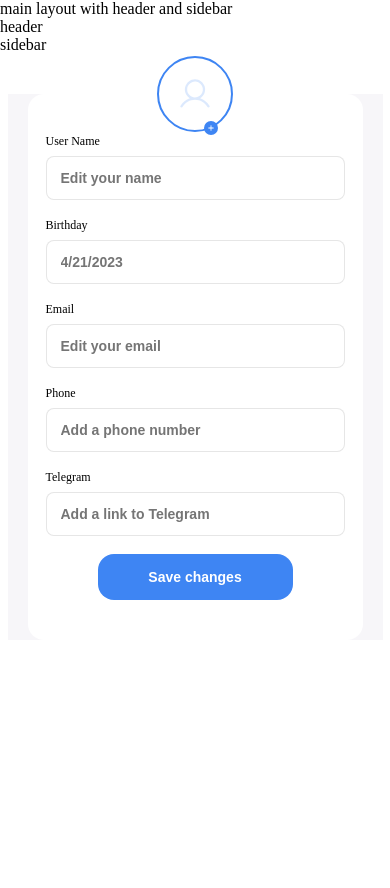
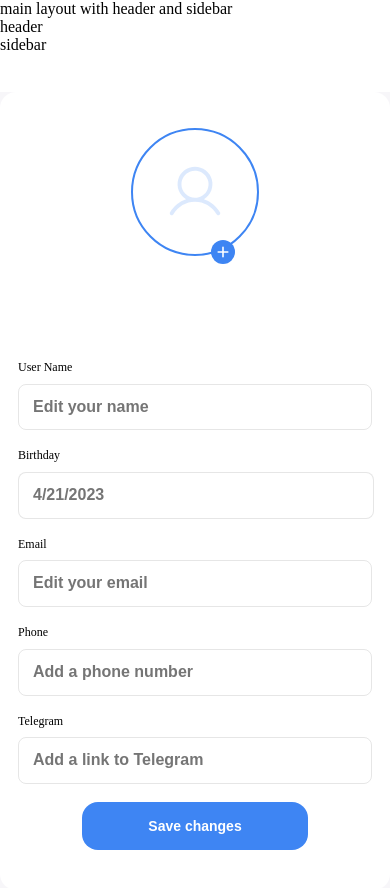
Before and after one commit to GoitStudentsWorks/react_node_fs_59_Ali-sia, a React (Create React App) app: page /goose-track-team-4/account in a window 390 px wide. Shown: the top 888 px of the page. Before the commit the page ends 844 px from the top, so only its background shows below. Built offline with nearby package versions, Linux system fonts and the light colour scheme.

Commit message:
Responsive layout, again.

```diff
--- a/package.json
+++ b/package.json
@@ -13,6 +13,7 @@
     "formik": "^2.2.9",
     "modern-normalize": "^1.1.0",
     "react": "^18.1.0",
+    "react-datepicker": "^4.11.0",
     "react-dom": "^18.1.0",
     "react-hot-toast": "^2.4.0",
     "react-icons": "^4.8.0",
--- a/src/components/UserForm/UserForm.jsx
+++ b/src/components/UserForm/UserForm.jsx
@@ -1,98 +1,115 @@
-import { useState } from 'react';
-import {
-  Form,
-  Photo,
-  Plug,
-  PhotoSelection,
-  LabelPhotoSelection,
-  SelectionIcon,
-  Label,
-  LabelName,
-  Input,
-  Button,
-} from './UserForm.styled';
+import { useFormik } from 'formik';
+
+import { StyledForm, Photo, Plug, PhotoSelection, LabelPhotoSelection, SelectionIcon, Wrapper, Label, LabelName, Input, StyledDatePicker, Button } from "./UserForm.styled";
+import "react-datepicker/dist/react-datepicker.css";
 
 export const UserForm = () => {
-  const [name, setName] = useState('');
-  const [birthday, setBirthday] = useState('');
-  const [email, setEmail] = useState('');
-  const [phone, setPhone] = useState('');
-  const [telegram, setTelegram] = useState('');
-  const [photo, setPhoto] = useState('');
+  const formik = useFormik({
+      initialValues: {
+      name: '',
+      birthday: null,
+      email: '',
+      phone: '',
+      telegram: '',
+      photo: '',
+      },
+      onSubmit: values => {
+      alert(JSON.stringify(values, null, 2));
+      },
+  });
 
-  const userPhoto = photo ? <Photo src={photo} alt="User's photo" /> : <Plug />;
+  const userPhoto = formik.values.photo ? <Photo src={formik.values.photo} alt="User's photo" /> : <Plug />;
 
   const handleImageUpload = e => {
       const file = e.target.files[0];
       const reader = new FileReader();
 
       reader.onloadend = () => {
-      setPhoto(reader.result);
+          formik.setFieldValue("photo", reader.result);
       };
 
       reader.readAsDataURL(file);
-  };
+  }
 
   return (
-    <Form autocomplete="off" enctype="multipart/form-data">
+    <StyledForm autocomplete="off" enctype="multipart/form-data" onSubmit={formik.handleSubmit}>
       {userPhoto}
       <LabelPhotoSelection>
-        <SelectionIcon size={8} />
-        <PhotoSelection type="file" name="photo" onChange={handleImageUpload} />
+          <SelectionIcon/>
+          <PhotoSelection
+              type="file"
+              name="photo"
+              onChange={handleImageUpload}
+          />
       </LabelPhotoSelection>
+      <Wrapper>
           <Label>
-        <LabelName>User Name</LabelName>
+              <LabelName>
+                  User Name
+              </LabelName>
               <Input
                   type="text"
                   name="name"
                   placeholder="Edit your name"
-          value={name}
-          onChange={e => setName(e.target.value)}
+                  value={formik.values.name}
+                  onChange={formik.handleChange}
                   required
               />
           </Label>
           <Label>
-        <LabelName>Birthday</LabelName>
-        <Input
-          type="text"
+              <LabelName>
+                  Birthday
+              </LabelName>
+              <StyledDatePicker
                   name="birthday"
-          placeholder={new Date().toLocaleDateString()}
-          value={birthday}
-          onChange={e => setBirthday(e.target.value)}
+                  placeholderText={new Date().toLocaleDateString()}
+                  selected={formik.values.birthday}
+                  onChange={(date) => formik.setFieldValue('birthday', date)}
+                  calendarClassName="goose"
               />
           </Label>
           <Label>
-        <LabelName>Email</LabelName>
+              <LabelName>
+                  Email
+              </LabelName>
               <Input
                   type="email"
                   name="email"
                   placeholder="Edit your email"
-          value={email}
-          onChange={e => setEmail(e.target.value)}
+                  value={formik.values.email}
+                  onChange={formik.handleChange}
                   required
               />
           </Label>
           <Label>
-        <LabelName>Phone</LabelName>
+              <LabelName>
+                  Phone
+              </LabelName>
               <Input
                   type="text"
                   name="phone"
                   placeholder="Add a phone number"
-          value={phone}
-          onChange={e => setPhone(e.target.value)}
+                  value={formik.values.phone}
+                  onChange={formik.handleChange}
               />
           </Label>
           <Label>
-        <LabelName>Telegram</LabelName>
+            <LabelName>
+              Telegram
+            </LabelName>
             <Input
               type="text"
               name="telegram"
               placeholder="Add a link to Telegram"
-          value={telegram}
-          onChange={e => setTelegram(e.target.value)}
+              value={formik.values.telegram}
+              onChange={formik.handleChange}
             />
           </Label>
-      <Button type="submit">Save changes</Button>
-    </Form>
+      </Wrapper>
+      <Button
+        type="submit">
+        Save changes
+      </Button>
+    </StyledForm>
   );
 };
--- a/src/components/UserForm/UserForm.styled.jsx
+++ b/src/components/UserForm/UserForm.styled.jsx
@@ -1,8 +1,11 @@
 import styled from "styled-components";
+import DatePicker from "react-datepicker";
 import photoPlug from "./ph_user.svg";
 import { HiPlus } from "react-icons/hi";
+import { between, greaterThan } from "./../../helpers/breakpoints.styled";
 
-export const Form = styled.form`
+
+export const StyledForm = styled.form`
     position: relative;
     display: flex;
     flex-direction: column;
@@ -12,6 +15,16 @@ export const Form = styled.form`
 
     background-color: #fff;
     border-radius: 16px;
+
+    ${between('mobile', 'tablet', `
+        max-width: 704px;
+        margin: 38px auto;
+        padding-top: 268px;
+    `)}
+
+    ${greaterThan('tablet', `
+        padding-top: 268px;
+    `)}
 `;
 
 export const Photo = styled.img`
@@ -25,6 +38,12 @@ export const Photo = styled.img`
     background-color: #fff;
     border: 2px solid #3E85F3;
     border-radius: 50%;
+
+    ${greaterThan('mobile', `
+        top: 100px;
+        width: 124px;
+        height: 124px;
+    `)}
 `;
 
 export const Plug = styled.div`
@@ -42,6 +61,12 @@ export const Plug = styled.div`
     background-position: center;
     border: 2px solid #3E85F3;
     border-radius: 50%;
+
+    ${greaterThan('mobile', `
+        top: 100px;
+        width: 124px;
+        height: 124px;
+    `)}
 `;
 
 export const PhotoSelection = styled.input`
@@ -69,21 +94,55 @@ export const LabelPhotoSelection = styled.label`
     &:hover {
         box-shadow: rgba(0, 0, 0, 7) 0px 5px 15px;
     }
+
+    ${greaterThan('mobile', `
+        top: 160px;
+        left: calc(50% + 28px);
+        width: 24px;
+        height: 24px;
+    `)}
 `;
+
+export const Wrapper = styled.div`
+    ${greaterThan('tablet', `
+        display: grid;
+        grid-template-columns: 1fr 1fr;
+        grid-column-gap: 50px;
+        justify-content: center;
+        width: 785px;
+        margin: 32px;
+        margin-left: auto;
+        margin-right: auto;
+    `)}
+`
 
 export const SelectionIcon = styled(HiPlus)`
     position: absolute;
     left: 50%;
     top: 50%;
     transform: translate(-50%, -50%);
+    width: 8px;
+    height: 8px;
     color: #fff;
+
+    ${greaterThan('mobile', `
+        width: 16px;
+        height: 16px;
+    `)}
 `;
 
 export const Label = styled.label`
     position: relative;
     display: flex;
     flex-direction: column;
+    justify-content: center;
     margin-bottom: 18px;
+
+    ${between('mobile', 'tablet', `
+        width: 354px;
+        margin-left: auto;
+        margin-right: auto;
+    `)}
 `;
 
 export const LabelName = styled.span`
@@ -91,7 +150,11 @@ export const LabelName = styled.span`
     font-style: normal;
     font-weight: 400;
     font-size: 12px;
-    line-height: 14px;
+    line-height: 1.3;
+
+    ${greaterThan('mobile', `
+        font-size: 12px;
+    `)}
 `;
 
 export const Input = styled.input`
@@ -99,7 +162,34 @@ export const Input = styled.input`
 
     font-weight: 600;
     font-size: 14px;
-    line-height: 18px;
+    line-height: 1.3;
+    color: #111111;
+    background-color: inherit;
+    border: 1px solid rgba(17, 17, 17, 0.1);
+    border-radius: 8px;
+
+    &:focus-visible {
+        outline: none;
+    }
+
+    &:hover {
+        text-decoration: underline;
+        text-decoration-color: #3E85F3;
+        text-decoration-thickness: 2px;
+    }
+
+    ${greaterThan('mobile', `
+        font-size: 16px;
+    `)}
+`;
+
+export const StyledDatePicker = styled(DatePicker)`
+    width: calc(100% - 28px);
+    padding: 12px 14px;
+
+    font-weight: 600;
+    font-size: 14px;
+    line-height: 1.3;
     color: #111111;
     border: 1px solid rgba(17, 17, 17, 0.1);
     border-radius: 8px;
@@ -113,10 +203,24 @@ export const Input = styled.input`
         text-decoration-color: #3E85F3;
         text-decoration-thickness: 2px;
     }
+
+    .react-datepicker .goose {
+        width: 373px !important;
+        height: 354px !important;
+        padding: 9px 18px !important;
+        background: #3E85F3 !important;
+        color: #fff !important;
+        border: 1px solid #aeaeae !important;
+        border-radius: 16px !important;
+    }
+
+    ${greaterThan('mobile', `
+        font-size: 16px;
+    `)}
 `;
 
 export const Button = styled.button`
-    width: 195px;
+    width: 58%;
     height: 46px;
     margin-left: auto;
     margin-right: auto;
@@ -124,13 +228,18 @@ export const Button = styled.button`
     cursor: pointer;
     font-weight: 600;
     font-size: 14px;
-    line-height: 18px;
+    line-height: 1.3;
     color: white;
     background-color: #3E85F3;
     border: 2px solid transparent;
     border-radius: 16px;
 
     &:hover {
-        box-shadow: rgba(0, 0, 0, 7) 0px 5px 15px;
+        box-shadow: rgba(0, 0, 0, 0.7) 0px 5px 15px;
     }
+
+    ${greaterThan('mobile', `
+        width: 226px;
+        height: 48px;
+    `)}
 `;
--- a/src/pages/AccountPage/AccountPage.jsx
+++ b/src/pages/AccountPage/AccountPage.jsx
@@ -1,5 +1,5 @@
-import { UserForm } from '../../components/UserForm/UserForm';
-import { Main } from './AccountPage.styled';
+import { UserForm } from "../../components/UserForm/UserForm";
+import { Main } from "./AccountPage.styled";
 
 const AccountPage = () => {
   return (
--- a/src/pages/AccountPage/AccountPage.styled.jsx
+++ b/src/pages/AccountPage/AccountPage.styled.jsx
@@ -1,9 +1,18 @@
 import styled from "styled-components";
+import { between, greaterThan } from "./../../helpers/breakpoints.styled";
 
 export const Main = styled.main`
-    width: 375px;
+    max-width: 375px;
     margin-left: auto;
     margin-right: auto;
 
     background: #F7F6F9;
+
+    ${between('mobile', 'tablet', `
+        max-width: 768px;
+    `)}
+
+    ${greaterThan('tablet', `
+        max-width: 1200px;
+    `)}
 `;
```
Also changed, not shown: 1 other file (tests, documents, lock files or other folders). Lines whose indentation alone changed are shown as unchanged.
